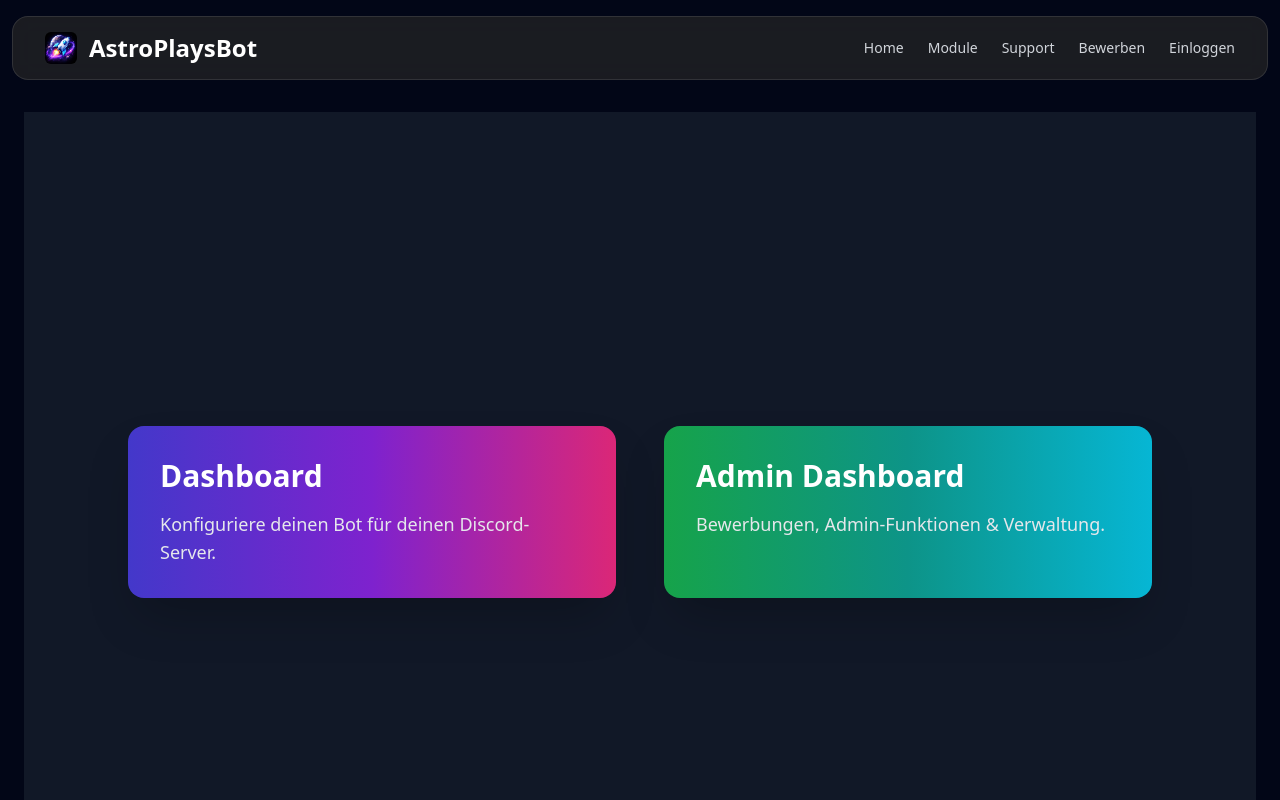
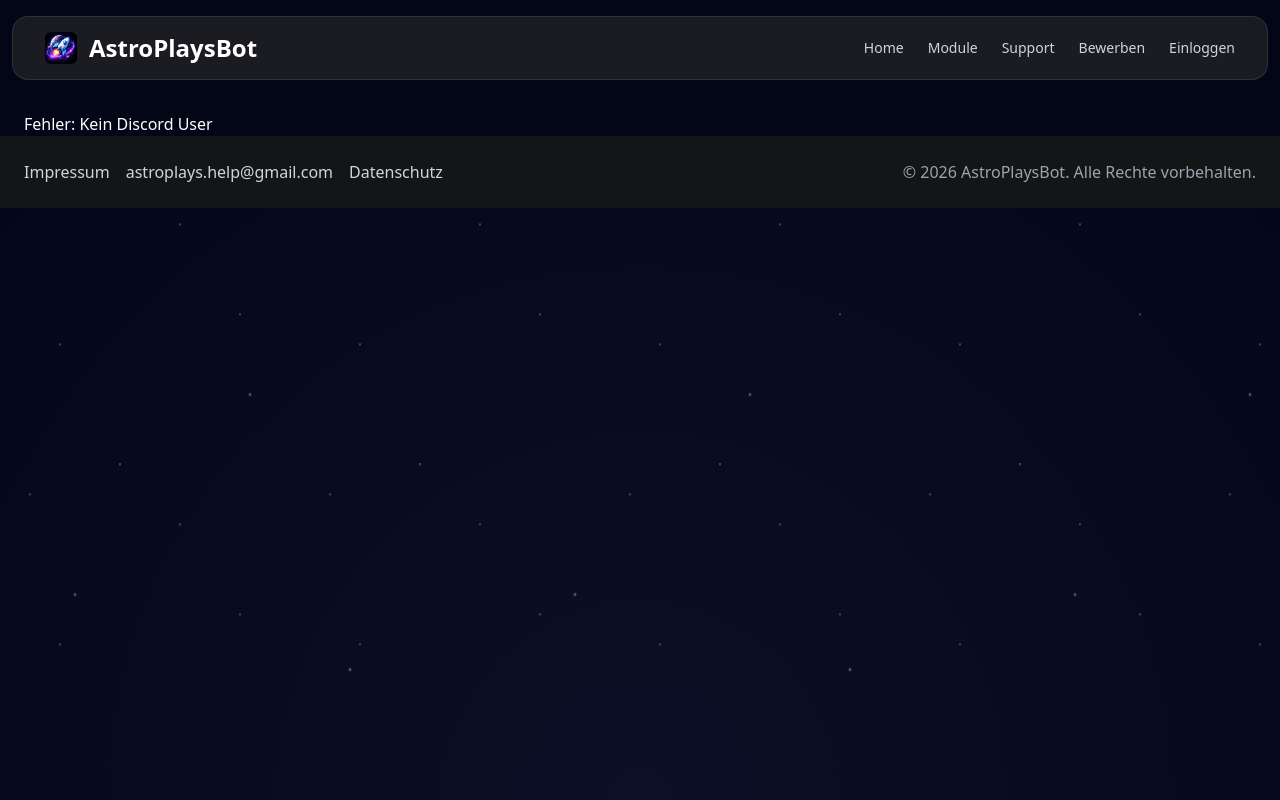
Before and after one commit to AstroPlaysBot/information, a Next.js app: page /login in a window 1280 px wide. Shown: the top 800 px of the page. Built offline with nearby package versions, Linux system fonts and the light colour scheme; no server answers.

Commit message:
Update page.tsx

```diff
--- a/src/app/login/page.tsx
+++ b/src/app/login/page.tsx
@@ -1,70 +1,32 @@
 'use client';
 import React from 'react';
-
-const DISCORD_CLIENT_ID = process.env.NEXT_PUBLIC_DISCORD_CLIENT_ID;
-const APP_URL = process.env.NEXT_PUBLIC_APP_URL;
-
-const DISCORD_SCOPE = encodeURIComponent('identify guilds');
-const DISCORD_RESPONSE_TYPE = 'code';
-
-function startDiscordAuth(target: 'dashboard' | 'adminboard') {
-  if (!DISCORD_CLIENT_ID || !APP_URL) {
-    alert('Fehler: Discord Client ID oder App URL fehlt');
-    return;
-  }
-
-  // Redirect URI unterscheidet sich für Adminboard
-  const redirectUri =
-    target === 'dashboard'
-      ? encodeURIComponent(`${APP_URL}/dashboard`)       // normales Dashboard
-      : encodeURIComponent(`${APP_URL}/api/discord-auth`); // Adminboard
-
-  const state = target;
-
-  const discordAuthUrl =
-    `https://discord.com/api/oauth2/authorize` +
-    `?client_id=${DISCORD_CLIENT_ID}` +
-    `&redirect_uri=${redirectUri}` +
-    `&response_type=${DISCORD_RESPONSE_TYPE}` +
-    `&scope=${DISCORD_SCOPE}` +
-    `&state=${state}`;
-
-  window.location.href = discordAuthUrl;
-}
+import { useSearchParams } from 'next/navigation';
 
 export default function LoginPage() {
+  const searchParams = useSearchParams();
+  const discordId = searchParams.get('discord_id');
+
+  if (!discordId) return <p>Fehler: Kein Discord User</p>;
+
   return (
     <div className="min-h-screen flex items-center justify-center bg-gray-900 px-4">
-      <div className="max-w-5xl w-full grid grid-cols-1 md:grid-cols-2 gap-12">
-
-        {/* Dashboard */}
-        <div
-          onClick={() => startDiscordAuth('dashboard')}
-          className="relative cursor-pointer overflow-hidden rounded-2xl p-8 shadow-2xl
-                     bg-gradient-to-r from-indigo-700 via-purple-700 to-pink-600
-                     transition-transform hover:scale-105"
-        >
-          <h2 className="text-3xl font-extrabold text-white mb-4">Dashboard</h2>
-          <p className="text-gray-200 text-lg">
-            Konfiguriere deinen Bot für deinen Discord-Server.
-          </p>
+      <div className="max-w-2xl w-full p-8 bg-neutral-800 rounded-2xl shadow-lg text-white">
+        <h1 className="text-3xl font-bold mb-4">Willkommen Admin</h1>
+        <p className="mb-6">Bitte wähle, wohin du möchtest:</p>
+        <div className="flex gap-4">
+          <a
+            href="/dashboard"
+            className="px-4 py-2 bg-indigo-600 rounded hover:bg-indigo-700 transition"
+          >
+            Dashboard
+          </a>
+          <a
+            href="/adminboard"
+            className="px-4 py-2 bg-green-600 rounded hover:bg-green-700 transition"
+          >
+            Adminboard
+          </a>
         </div>
-
-        {/* Admin Dashboard */}
-        <div
-          onClick={() => startDiscordAuth('adminboard')}
-          className="relative cursor-pointer overflow-hidden rounded-2xl p-8 shadow-2xl
-                     bg-gradient-to-r from-green-600 via-teal-600 to-cyan-500
-                     transition-transform hover:scale-105"
-        >
-          <h2 className="text-3xl font-extrabold text-white mb-4">
-            Admin Dashboard
-          </h2>
-          <p className="text-gray-200 text-lg">
-            Bewerbungen, Admin-Funktionen & Verwaltung.
-          </p>
-        </div>
-
       </div>
     </div>
   );
```
